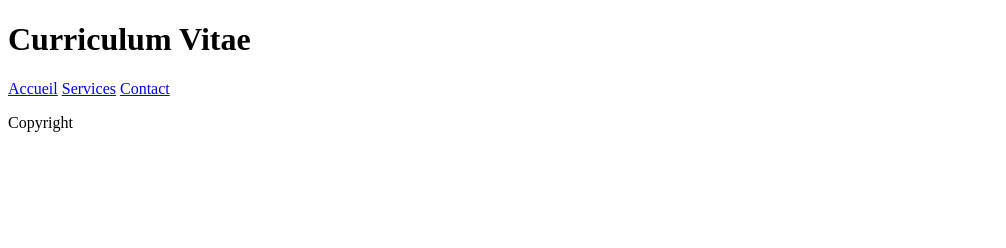
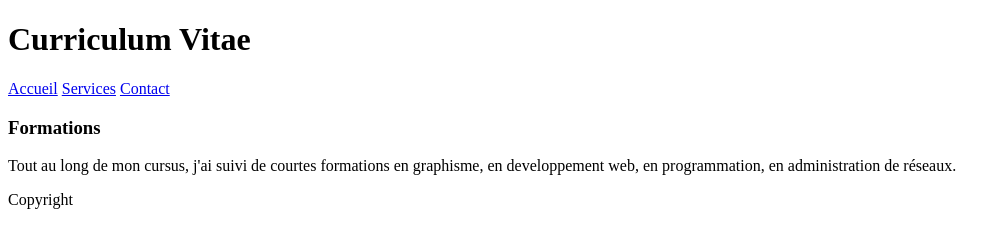
Before and after one commit to maissara2/mon-cv, a plain HTML site: page index.html in a window 1280 px wide. Shown: the whole page, without its empty margins (0-1006 px from the left). Drawn offline with Linux system fonts and the light colour scheme.

Commit message:
mise en place de la section formations

```diff
--- a/index.html
+++ b/index.html
@@ -14,6 +14,14 @@
             <a href="Contact.html">Contact</a>
         </nav>
     </header>
+    <section>
+        <div>
+            <h3>Formations</h3>
+            <p>Tout au long de mon cursus, j'ai suivi de courtes formations en graphisme, en developpement web,
+                en programmation, en administration de réseaux.
+            </p>
+        </div>
+    </section>
     <footer><p>Copyright</p></footer>
 </body>
 </html>
```
